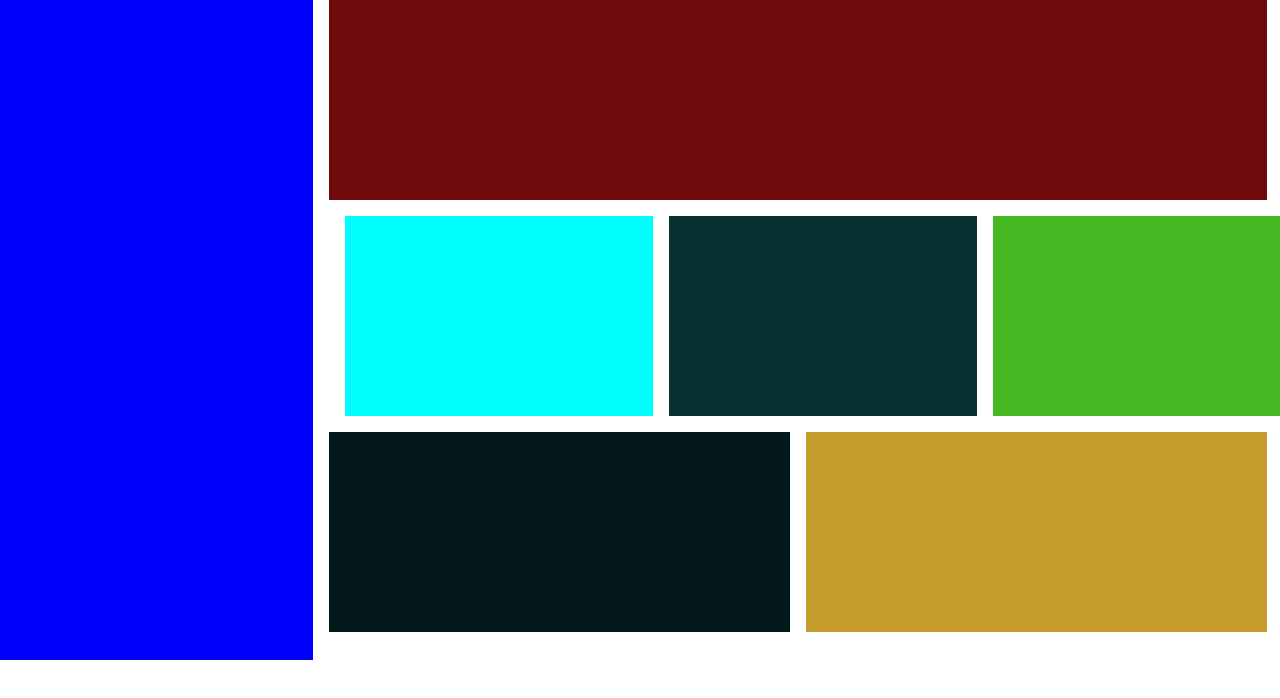
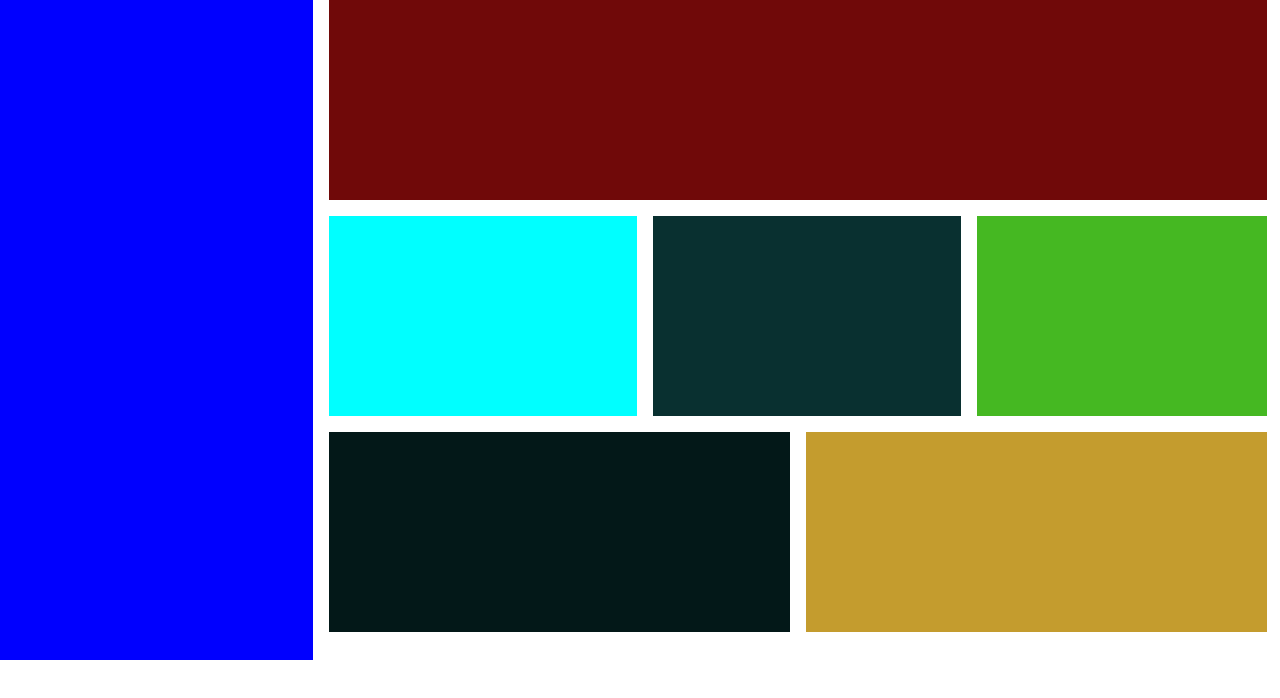
Before and after one commit to Uujgiijack/flexbox, a plain HTML site: page index.html in a window 1280 px wide. Drawn offline with Linux system fonts and the light colour scheme.

Commit message:
Update style.css

```diff
--- a/style.css
+++ b/style.css
@@ -28,13 +28,14 @@
     width: 100%;
     height: 200px;
     background-color: rgb(112, 9, 9);
+    margin-bottom: 1rem;
 
 }
 .column2 .row2{
     width: 100%;
     height: 200px;
-/*     margin: 1rem; */
-    padding: 1rem;
+    margin-bottom: 1rem;
+/*     padding: 1rem; */
     display: flex;
     gap: 1rem;
 }
```
